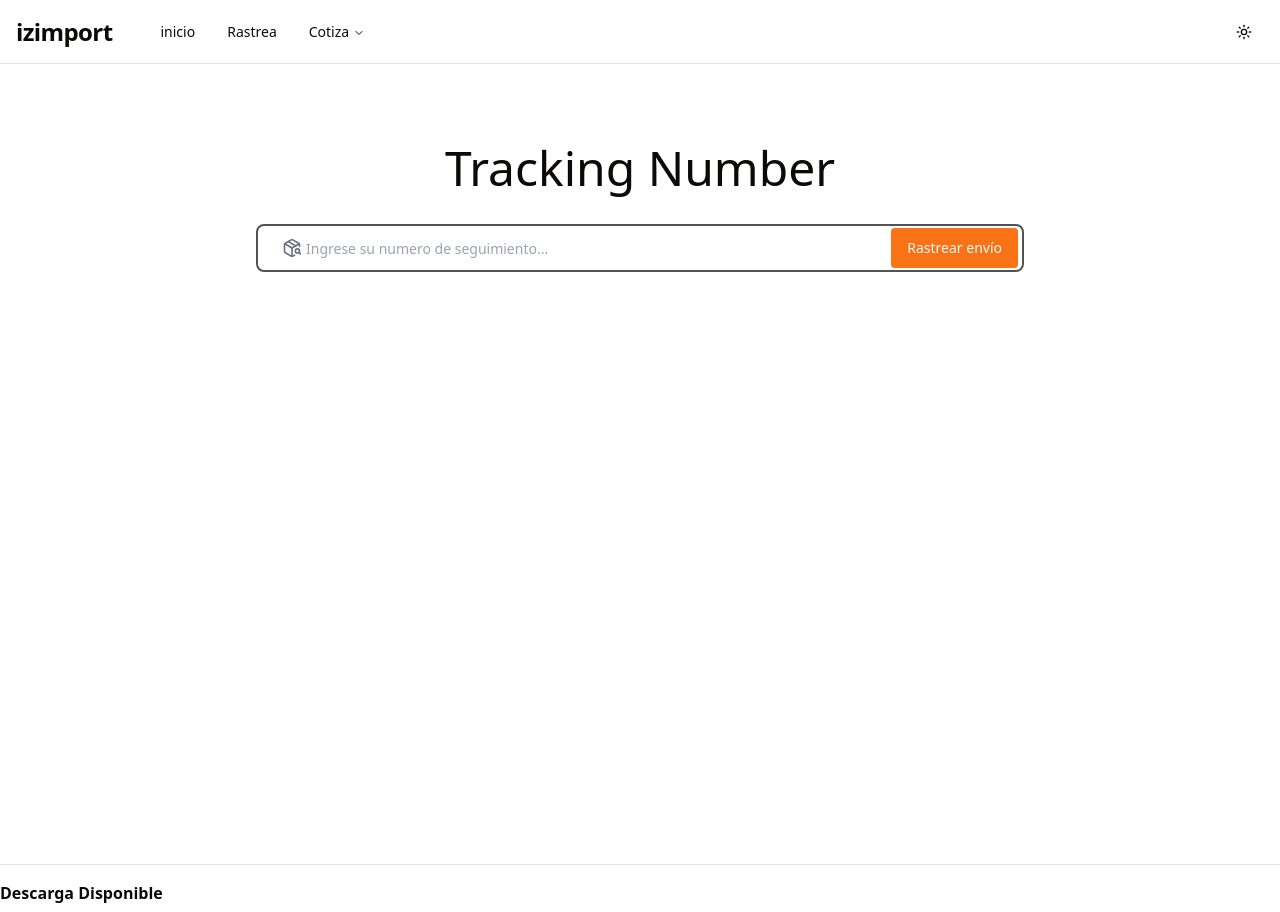
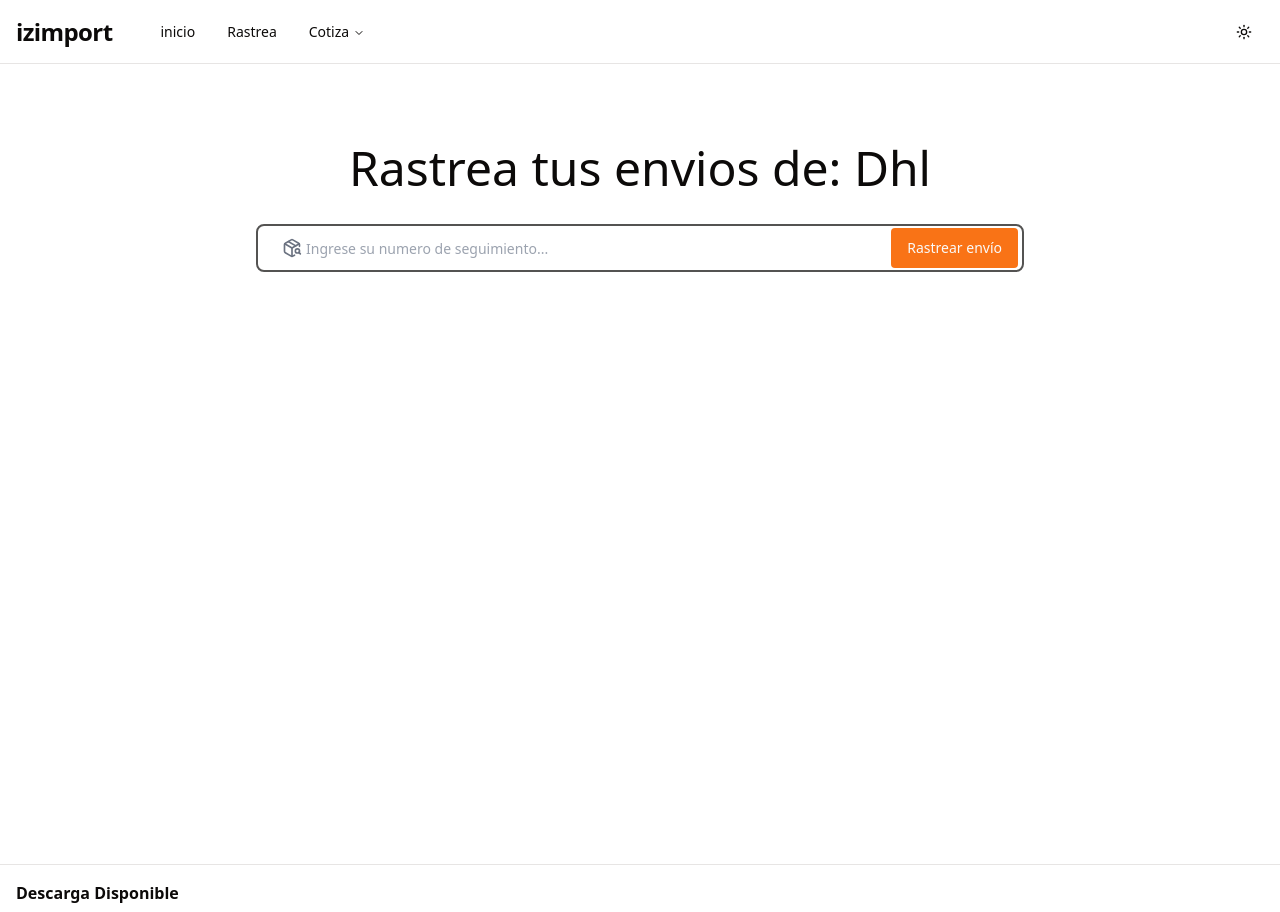
Before and after one commit to ivanmayta/izimport.com, a Next.js app: page /search in a window 1280 px wide. Shown: the top 912 px of the page. Built offline with nearby package versions, Linux system fonts and the light colour scheme.

Commit message:
refactor: mejorar la estructura y el estilo de los componentes de búsqueda y pie de página

```diff
--- a/src/app/search/page.tsx
+++ b/src/app/search/page.tsx
@@ -1,11 +1,11 @@
 import Container from "@/components/custom/container"
 import SearchForm from "@/components/tracking/search-form"
 import { Suspense } from "react"
-
+import { Metadata } from "next"
 export default function Search() {
     return (
-        <Container className="pt-20 flex flex-col gap-8">
-            <h1 className="text-center text-5xl">Tracking Number</h1>
+        <Container className="py-20 flex flex-col gap-8">
+            <h1 className="text-center text-5xl">Rastrea tus envios de: Dhl</h1>
             <Suspense fallback={<p>Loading...</p>}>
                 <SearchForm />
             </Suspense>
--- a/src/components/sections/features.tsx
+++ b/src/components/sections/features.tsx
@@ -26,7 +26,7 @@ const features = [
 ]
 function Features() {
     return (
-        <section className=" w-full my-32">
+        <section className=" w-full py-32">
             <Container>
                 <ul className="w-full flex md:flex-row flex-col items-center justify-center text-center  gap-8 ">
                     {features.map((feature, index) => (
--- a/src/components/sections/footer.tsx
+++ b/src/components/sections/footer.tsx
@@ -1,9 +1,11 @@
 import { GooglePlay } from "@/icons/google-play"
 import { ArrowUpRight, Github } from "lucide-react"
+import Container from "@/components/custom/container"
 
 function Footer() {
     return (
         <footer className=" border-t">
+            <Container>
                 <ul className="max-w-7xl mx-auto flex flex-col md:flex-row gap-4 justify-between items-center py-4">
                     <li className="flex gap-4 flex-col">
                         <h3 className="font-bold">Descarga Disponible</h3>
@@ -30,6 +32,7 @@ function Footer() {
                     </li>
                     <span>@2024</span>
                 </ul>
+            </Container>
         </footer>
     )
 }
--- a/src/components/tracking/search-form.tsx
+++ b/src/components/tracking/search-form.tsx
@@ -44,7 +44,7 @@ function SearchForm() {
         }
     }
     return (
-        <div>
+        <div className="flex flex-col gap-8">
             <form
                 className=" w-full h-12 border-2 rounded-lg max-w-3xl mx-auto flex items-center  gap-x-2 border-foreground/70 dark:border-foreground/20"
                 onSubmit={handleSubmit}
--- a/src/components/tracking/track-response.tsx
+++ b/src/components/tracking/track-response.tsx
@@ -7,7 +7,7 @@ export default function TrackResponse({ data }: { data: TrackingResponse }) {
     const { events, id, destination, origin, status, service } = shipments[0]
 
     return (
-        <div className="w-full max-w-3xl mx-auto">
+        <div className="flex flex-col gap-4 w-full max-w-3xl mx-auto">
             <ShipmentDetails
                 id={id}
                 destination={destination}
```
Lines whose indentation alone changed are shown as unchanged.
